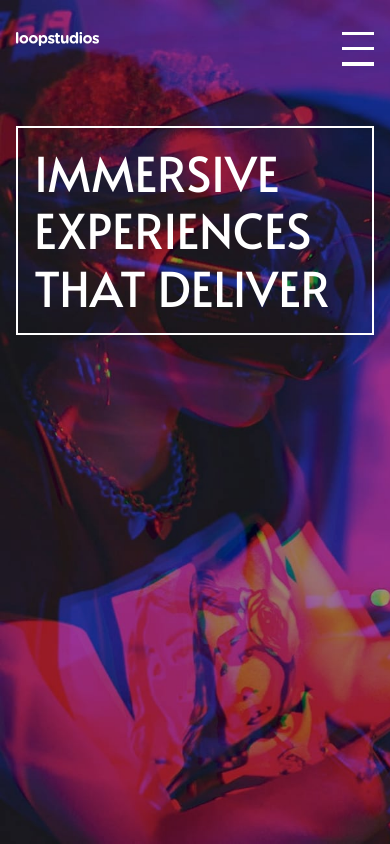
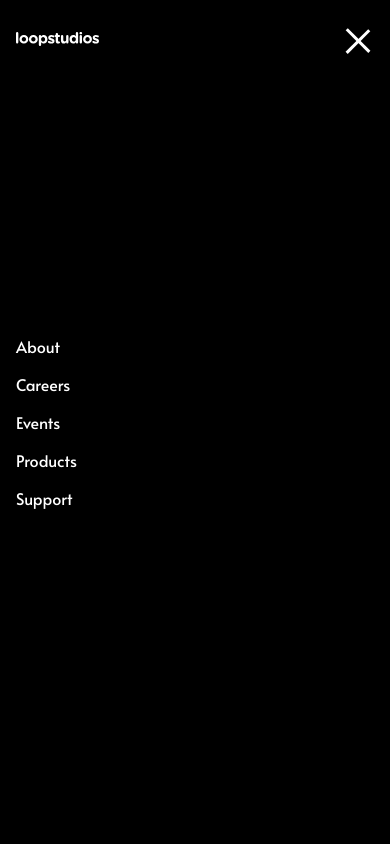
Before and after one commit to A-noob-in-Coding/FEM-LoopStudio-Landing-Page, a plain HTML site: page index.html in a window 390 px wide. Both pictures are taken after a click on the button 358 px from the left and 48 px from the top of the page. Shown: the top 844 px of the page. Drawn offline with Linux system fonts and the light colour scheme.

Commit message:
added menu button functionality

```diff
--- a/script.js
+++ b/script.js
@@ -1,6 +1,9 @@
 let button = document.getElementById("menu-button")
-let nav = document.getElementById("nav-menu")
+let navmenu = document.getElementById("nav-menu")
+navmenu.classList.toggle("visible")
 button.addEventListener("focus",()=>{
-    console.log("clicked")
-        nav.classList.toggle("visible")
+    button.classList.toggle("transition");
+    console.log(button.classList)
+    navmenu.classList.toggle("visible")
+
 })
--- a/scss/_header.scss
+++ b/scss/_header.scss
@@ -1,27 +1,24 @@
 @import "mixins.scss";
 @import "variables.scss";
 
-.visible{
-    display: block;
-    width: 100vw;
-}
-
-.header{
+.header {
     padding: 0rem 5rem 0rem 5rem;
     width: 100%;
     display: grid;
     grid-template-areas:
         "logo nav-button"
         "title title";
-    grid-template-columns: repeat(2,1fr);
+    grid-template-columns: repeat(2, 1fr);
     background-image: linear-gradient(rgba(0, 0, 0, 0.5),
-    rgba(0, 0, 0, 0.5)),url("/images/desktop/image-hero.jpg");
+            rgba(0, 0, 0, 0.5)), url("/images/desktop/image-hero.jpg");
     background-size: cover;
     height: 70vh;
     place-items: center;
-    .header__menu-btn{
+
+    .header__menu-btn {
         grid-area: nav-button;
-        button{
+
+        button {
             border: none;
             background-color: transparent;
             display: flex;
@@ -30,34 +27,27 @@
             justify-content: space-between;
             width: 100%;
             gap: 0.75rem;
+
             .upper,
             .mid,
-        .lower{
+            .lower {
                 background-color: white;
                 width: 2rem;
                 height: 0.2rem;
                 transition: translate 0.5s ease, transform 0.5s ease;
             }
-        &:hover{
-            .upper{
-                transform: rotate(-45deg);
-                translate: 0px 0.95rem;
         }
-            .mid{
-                width: 0;
-            }
-            .lower{
-                transform: rotate(45deg);
-                translate: 0px -0.95rem;
-            }
-        }
-        }
+
         display: none;
     }
-    .header__logo{
+
+
+
+    .header__logo {
         grid-area: logo;
         width: 100%;
-        img{
+
+        img {
             position: relative;
             width: 60%;
             height: auto;
@@ -65,20 +55,25 @@
         }
 
     }
-    .header__nav{
+
+    .header__nav {
         grid-area: nav-button;
         width: 100%;
         align-self: center;
-        .header__list{
-            @include flex(row,space-around,center);
-            .header__item{
-                a{
+        transition: height 0.3s ease, width 0.3s ease; // Ensure transition properties are applied
+
+        .header__list {
+            @include flex(row, space-around, center);
+
+            .header__item {
+                a {
                     position: relative;
                     color: $White;
                     font-family: $Font-2;
-                    font-size: clamp(0.5rem,1rem,1.5rem);
+                    font-size: clamp(0.5rem, 1rem, 1.5rem);
                     padding-bottom: 0.25rem;
-                       &::after{
+
+                    &::after {
                         background-color: $White;
                         position: absolute;
                         width: 0;
@@ -88,16 +83,18 @@
                         right: 0;
                         transition: width 0.3s ease;
                     }
+
                     &:hover::after,
                     &:active::after,
-                    &:focus::after{
+                    &:focus::after {
                         width: 100%;
                     }
                 }
             }
         }
     }
-    .header__title{
+
+    .header__title {
         grid-area: title;
         border: 2px solid $White;
         padding: 1rem;
@@ -115,39 +112,66 @@
 }
 
 @media screen and (max-width:767px) {
-    .header{
+    .header {
         gap: 5rem;
         height: 100vh;
         padding: 2rem 1rem 0rem 1rem;
         place-content: flex-start;
         background-image: url("/images/mobile/image-hero.jpg");
-        .header__logo{
-            z-index: 1;
+
+        .header__logo {
+            z-index: 3;
         }
 
-        .header__menu-btn{
-            z-index: 1;
+        .transition {
+            .upper {
+                transform: rotate(-45deg);
+                translate: 0px 0.5rem;
+            }
+
+            .mid {
+                display: none;
+                width: 0px;
+            }
+
+            .lower {
+                transform: rotate(45deg);
+                translate: 0px -0.5rem;
+            }
+        }
+
+        .header__menu-btn {
+            z-index: 3;
             display: flex;
             position: fixed;
             top: 2rem;
             right: 1rem;
         }
-        .header__nav{
-            transition: width 0.3s ease;
+
+        .visible {
+            display: none;
+        }
+
+        .header__nav {
+            z-index: 2;
+            background-color: black;
+            transition: height 0.3s ease, width 0.3s ease; // Ensure transition properties are applied
             position: fixed;
             top: 0;
+            height: 0;
+            width: 0;
             height: 100vh;
-            display: none;
-            .header__list{
+            width: 100vw;
+            .header__list {
                 padding: 1rem;
                 background-color: black;
                 height: 100%;
-                @include flex(column,center,flex-start);
+                @include flex(column, center, flex-start);
                 gap: 1rem;
-
             }
         }
-        .header__title{
+
+        .header__title {
             min-width: 100%;
         }
     }
```
Also changed, not shown: dist/css/index.css, 1 other file. Lines whose indentation alone changed are shown as unchanged.
